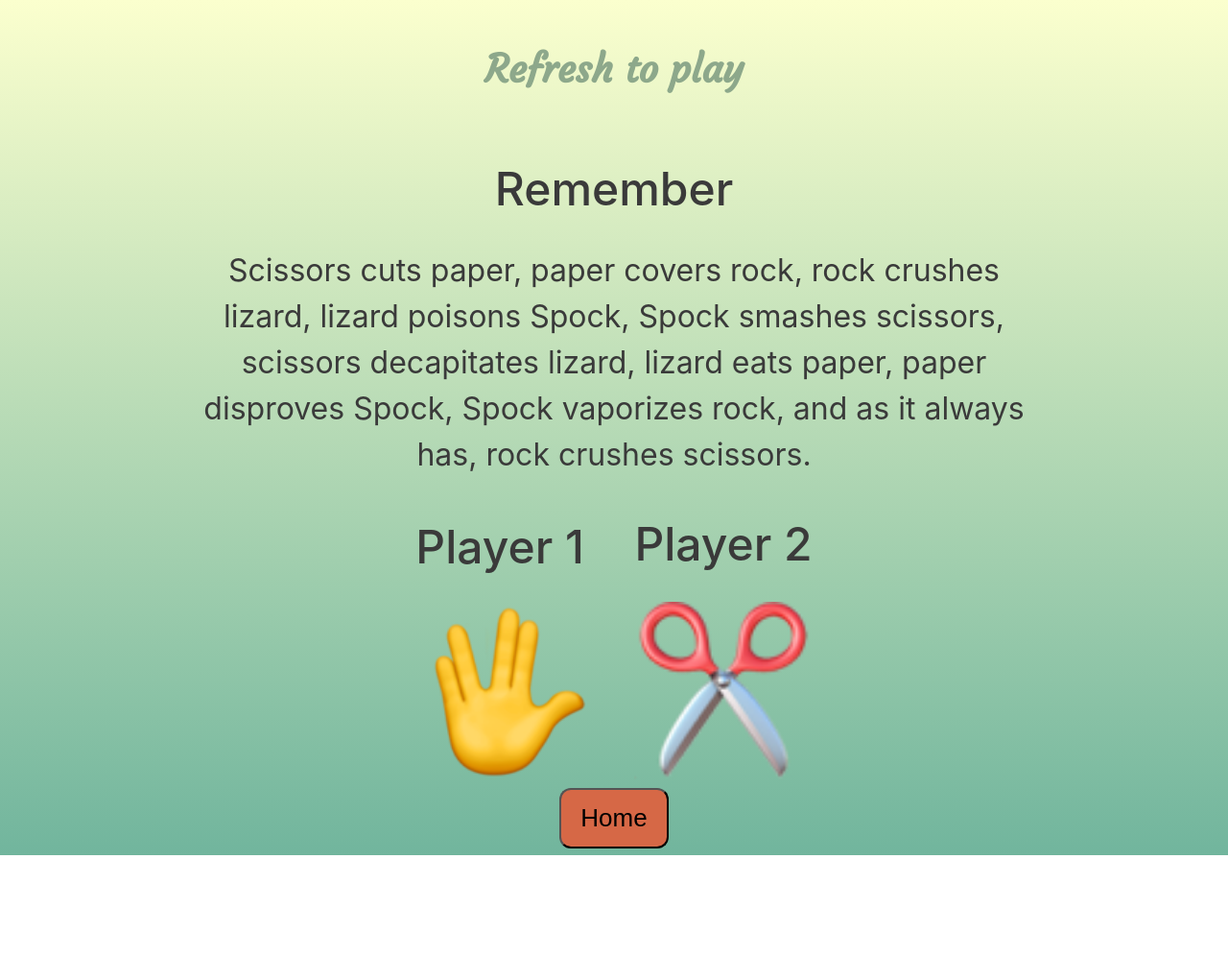
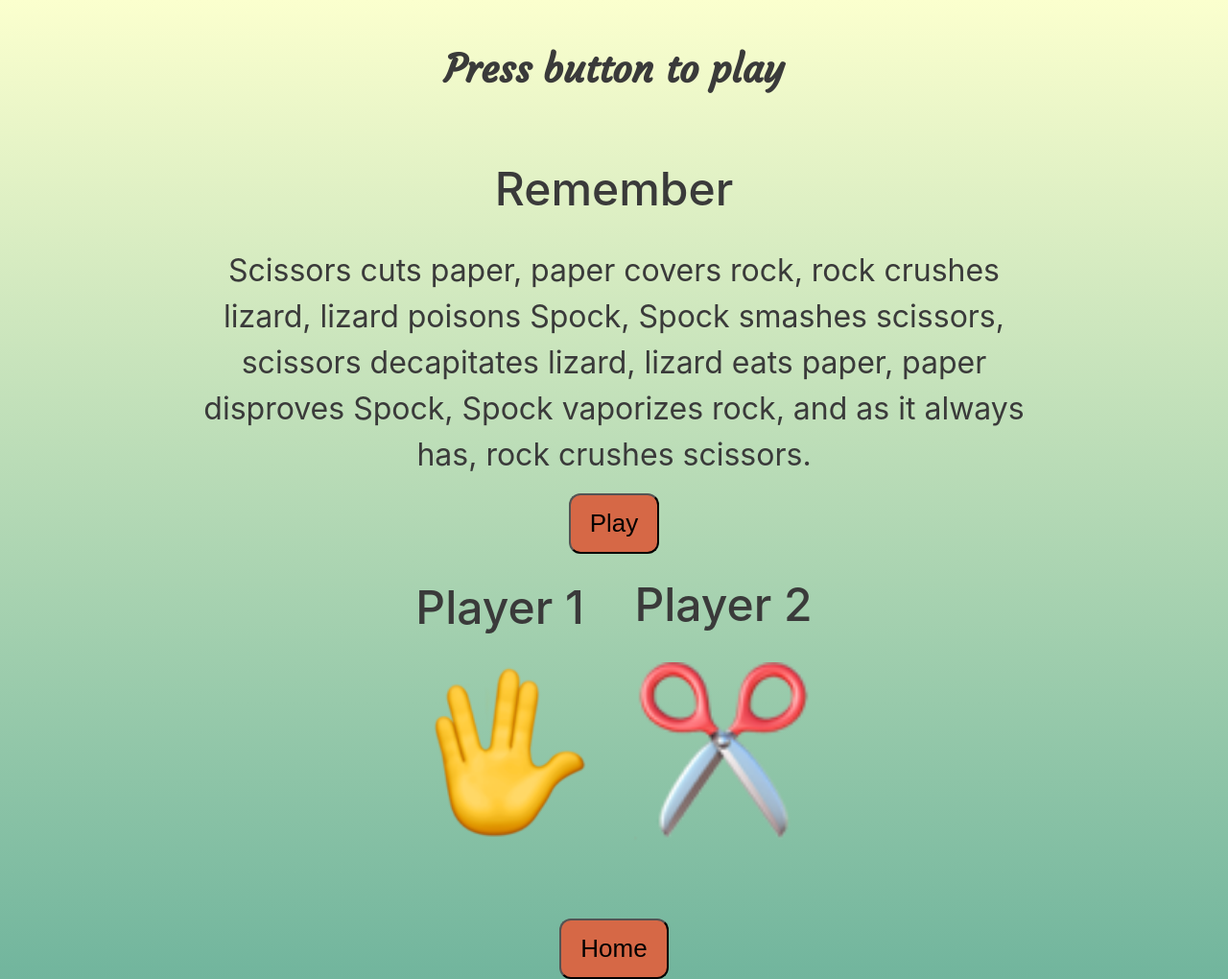
Before and after one commit to MNH-web/RPS-game, a plain HTML site: page game.html in a window 1280 px wide. Shown: the whole page at 96% size. Before the commit the page ends 891 px from the top, so only its background shows below. Drawn offline with nearby package versions, Linux system fonts and the light colour scheme.

Commit message:
Add files via upload
add press button to play

```diff
--- a/css/gamestyle.css
+++ b/css/gamestyle.css
@@ -14,7 +14,6 @@
         margin: 3rem;
         font-family: 'Courgette', cursive;
         font-size: 1.6rem;
-        color: #8da88b;
     }
 
     .player {
@@ -45,7 +44,7 @@
         font-size: 2rem;
     }
 
-    .button {
+    .Btn {
         text-align: center;
         padding-top: 5rem;
     }
@@ -71,3 +70,8 @@
         text-decoration: none;
         color: #000;
     }
+
+    a:hover {
+        text-decoration: none;
+        color: #000;
+    }
--- a/game.html
+++ b/game.html
@@ -15,10 +15,20 @@
     <div class="container ">
 
     <div class="winner ">
-        <h1><strong>Refresh to play</strong></h1>
+        <h1><strong>Press button to play</strong></h1>
     </div>
+
+
     <h2 class="reminder ">Remember</h2>
     <p>Scissors cuts paper, paper covers rock, rock crushes lizard, lizard poisons Spock, Spock smashes scissors, scissors decapitates lizard, lizard eats paper, paper disproves Spock, Spock vaporizes rock, and as it always has, rock crushes scissors.</p>
+  <div>
+    <button class="butn " type="button " onClick="refreshPage() ">Play</button>
+</div>
+<script>
+function refreshPage(){
+    window.location.reload();
+}
+</script>
 
     <div class="player ">
       <h2> Player 1 </h2>
@@ -33,7 +43,7 @@
 
 
 </div>
-<div class="btn ">
+<div class="Btn ">
     <button class="butn "><a href="index.html ">Home</a></button>
 </div>
 
```
